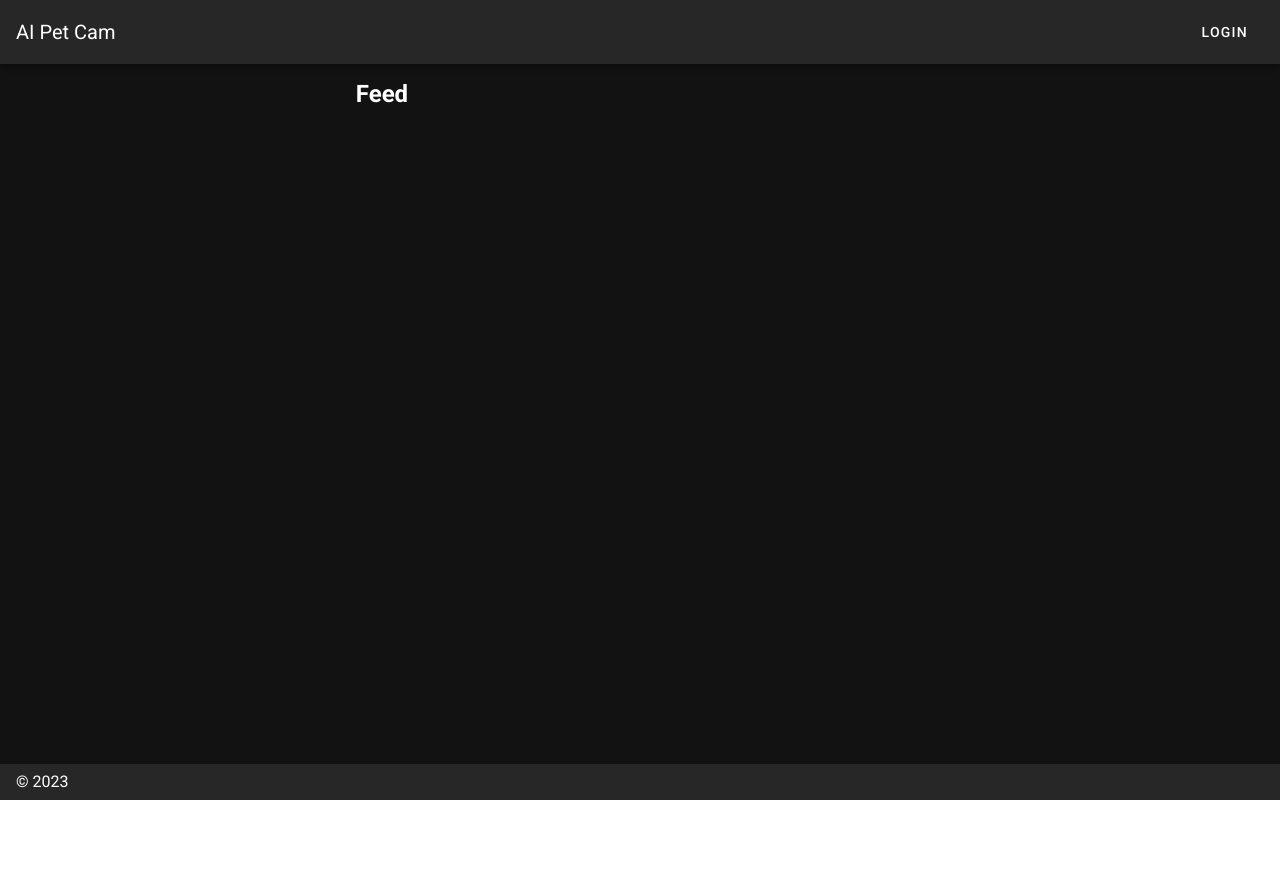
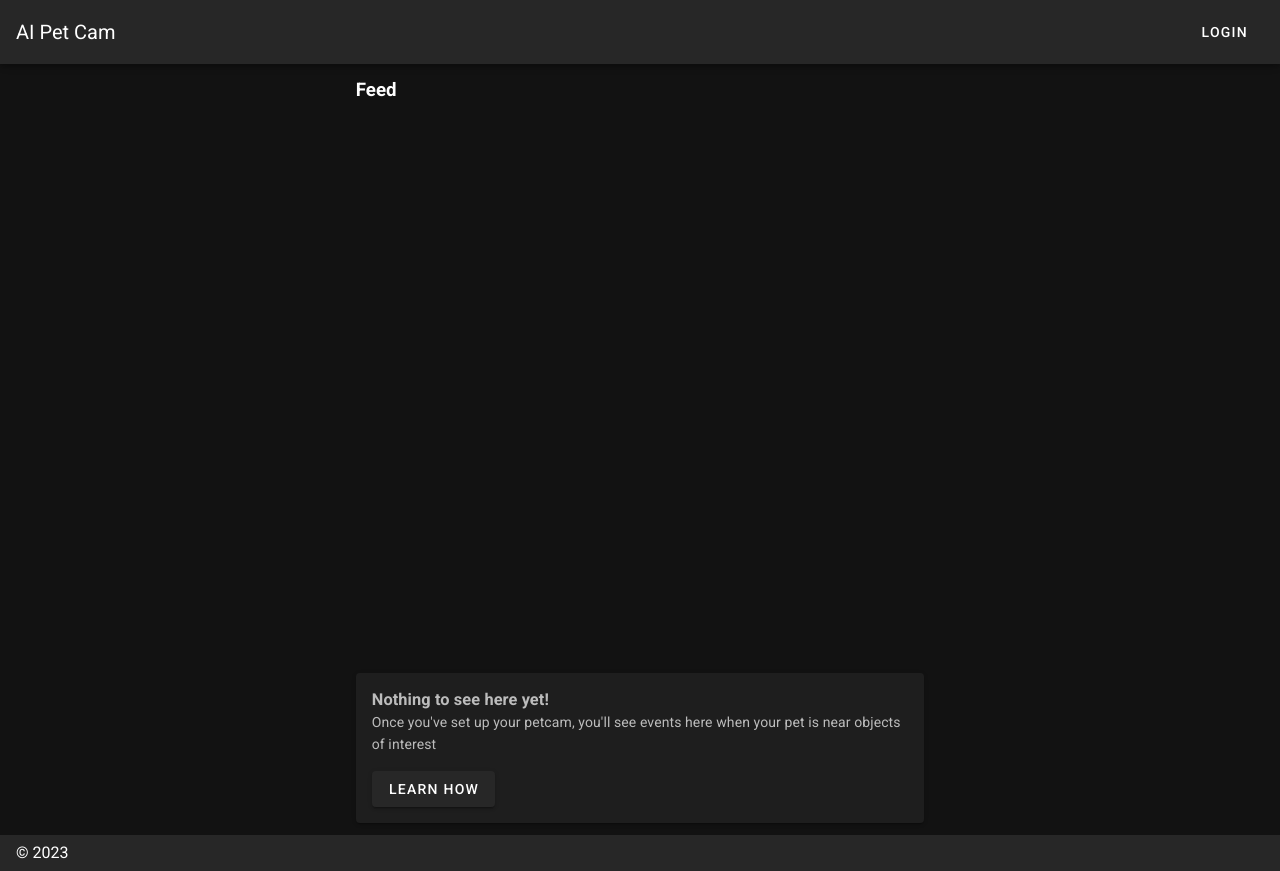
Before and after one commit to kolbyrogers/ai-petcam, a Nuxt app: page /feed in a window 1280 px wide. Before the commit the page ends 800 px from the top, so only its background shows below. Built offline with nearby package versions, Linux system fonts and the light colour scheme.

Commit message:
add empty feed logic

```diff
--- a/pages/feed.vue
+++ b/pages/feed.vue
@@ -2,8 +2,21 @@
   <div id="home">
     <v-row justify="center" align="center">
       <v-col cols="12" sm="8" md="6">
-        <h2>Feed</h2>
-        <div v-for="(event, index) in events" :key="index" id="feed">
+        <h3>Feed</h3>
+        <div v-if="events.length == 0">
+          <v-img id="petcam" src="ai-petcam.png"></v-img>
+          <v-card>
+            <v-card-text>
+              <h3>Nothing to see here yet!</h3>
+              <p>
+                Once you've set up your petcam, you'll see events here when your
+                pet is near objects of interest
+              </p>
+              <v-btn to="/">Learn how</v-btn>
+            </v-card-text>
+          </v-card>
+        </div>
+        <div v-else v-for="(event, index) in events" :key="index" id="feed">
           <Event :event="event" />
         </div>
       </v-col>
@@ -37,3 +50,9 @@ export default {
   },
 }
 </script>
+
+<style scoped>
+#petcam {
+  opacity: 20%;
+}
+</style>
```
